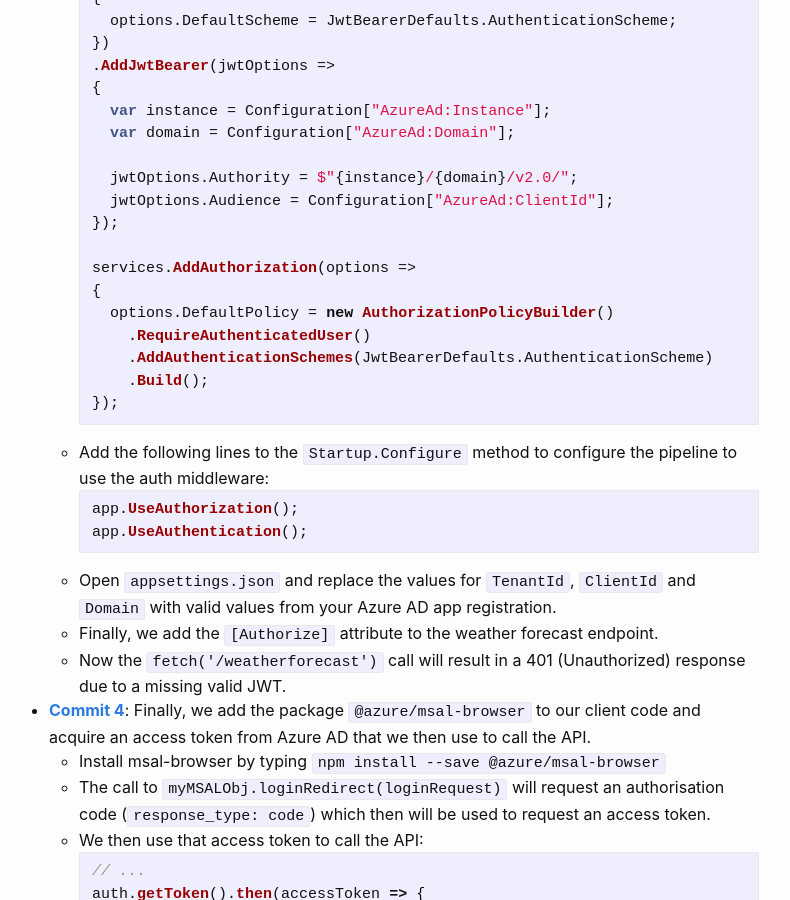
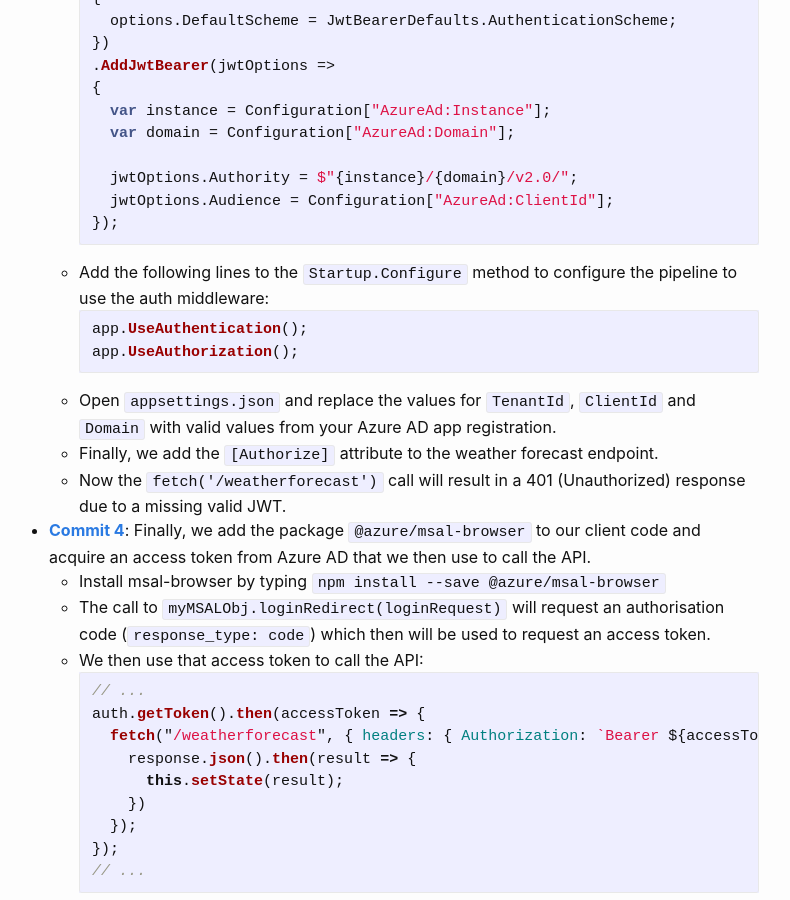
Before and after one commit to bnek/bnek.github.io, a Jekyll site: the page built from _posts/2020-09-11-Authenticating-SPA-with-msal-js-2.0.markdown, in a window 1280 px wide and 900 px high, scrolled down 1758 px. Shown: the whole window, without its empty margins (251-1041 px from the left). Built offline with Jekyll 4.4.1, drawn with Linux system fonts in a browser that asks for light colours; comment, search, counter and statistics services are not loaded.

Commit message:
some polishing

````diff
--- a/_posts/2020-09-11-Authenticating-SPA-with-msal-js-2.0.markdown
+++ b/_posts/2020-09-11-Authenticating-SPA-with-msal-js-2.0.markdown
@@ -46,7 +46,7 @@ Using MSAL.js 2.x, SPAs can now authenticate against Azure AD using the authoris
     }
   //...
   ```
-* **[Commit 3](https://github.com/bnek/examples/commit/4697006fd1e32e909df98e9ef2a5a995bb7effba)**: Secure the API by adding middleware to handle OpenID Connect Bearer token.
+* **[Commit 3](https://github.com/bnek/examples/commit/b77263c3885302ae7b56f814943b73e42e3e6dbd)**: Secure the API by adding middleware to handle OpenID Connect Bearer token.
   * Install nuget package `Microsoft.AspNetCore.Authentication.JwtBearer`
   * Add the following lines to the beginning of the `Startup.ConfigureServices` method:
 
@@ -63,24 +63,16 @@ Using MSAL.js 2.x, SPAs can now authenticate against Azure AD using the authoris
       jwtOptions.Authority = $"{instance}/{domain}/v2.0/";
       jwtOptions.Audience = Configuration["AzureAd:ClientId"];
     });
-
-    services.AddAuthorization(options =>
-    {
-      options.DefaultPolicy = new AuthorizationPolicyBuilder()
-        .RequireAuthenticatedUser()
-        .AddAuthenticationSchemes(JwtBearerDefaults.AuthenticationScheme)
-        .Build();
-    });
     ```
   * Add the following lines to the `Startup.Configure` method to configure the pipeline to use the auth middleware:
   ```c#
+    app.UseAuthentication();
     app.UseAuthorization();
-    app.UseAuthentication();
   ```
   * Open `appsettings.json` and replace the values for `TenantId`, `ClientId` and `Domain` with valid values from your Azure AD app registration.
   * Finally, we add the `[Authorize]` attribute to the weather forecast endpoint.
   * Now the `fetch('/weatherforecast')` call will result in a 401 (Unauthorized) response due to a missing valid JWT.
-* **[Commit 4](https://github.com/bnek/examples/commit/7492989c0241789285e9d041ab3e37c0a8e8116f)**: Finally, we add the package `@azure/msal-browser` to our client code and acquire an access token from Azure AD that we then use to call the API.
+* **[Commit 4](https://github.com/bnek/examples/commit/c8d55d47f76ef0a942b910e1ccadd01180f4da08)**: Finally, we add the package `@azure/msal-browser` to our client code and acquire an access token from Azure AD that we then use to call the API.
   * Install msal-browser by typing `npm install --save @azure/msal-browser`
   * The call to `myMSALObj.loginRedirect(loginRequest)` will request an authorisation code (`response_type: code`) which then will be used to request an access token.
   * We then use that access token to call the API:
````
